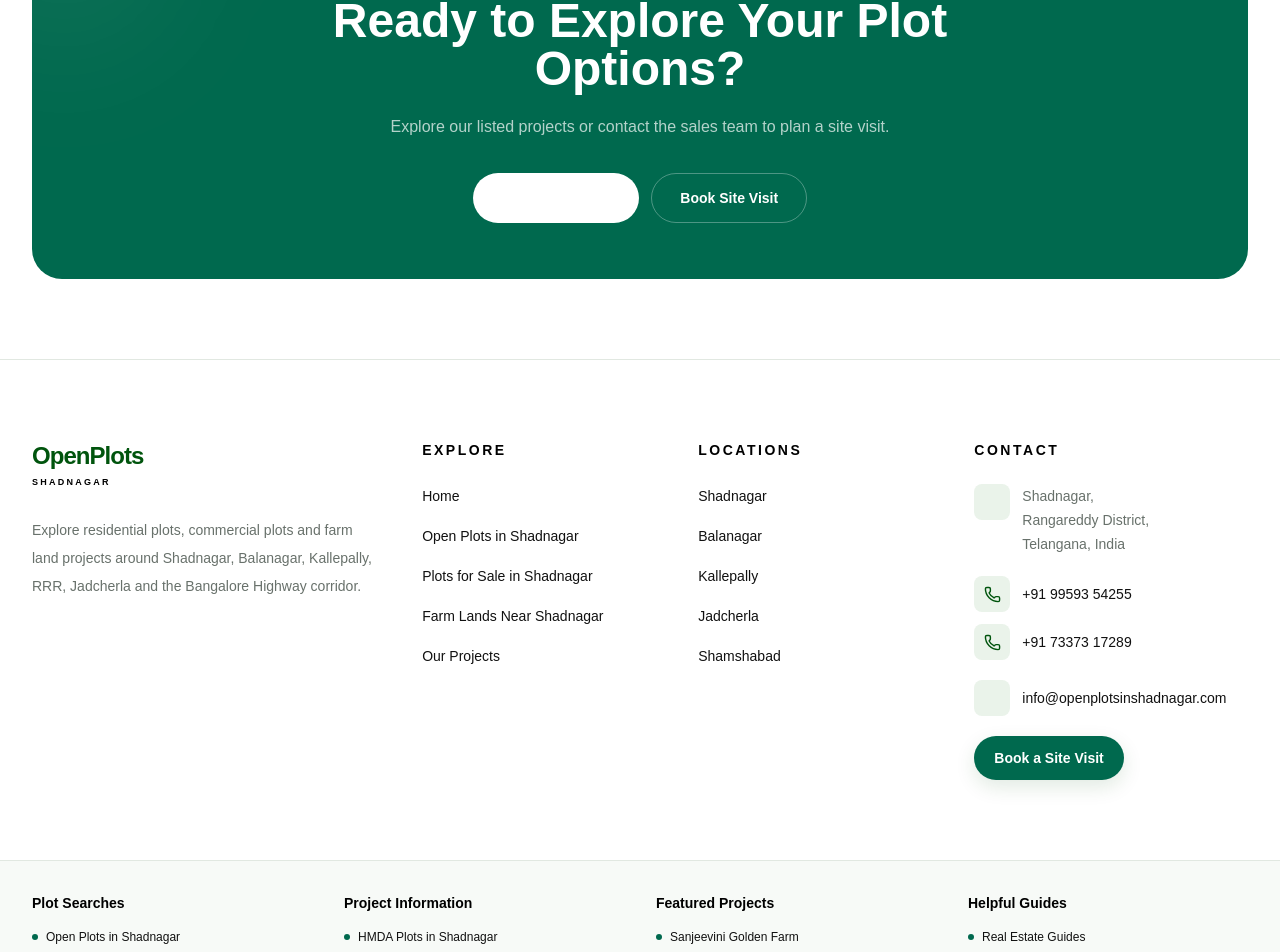
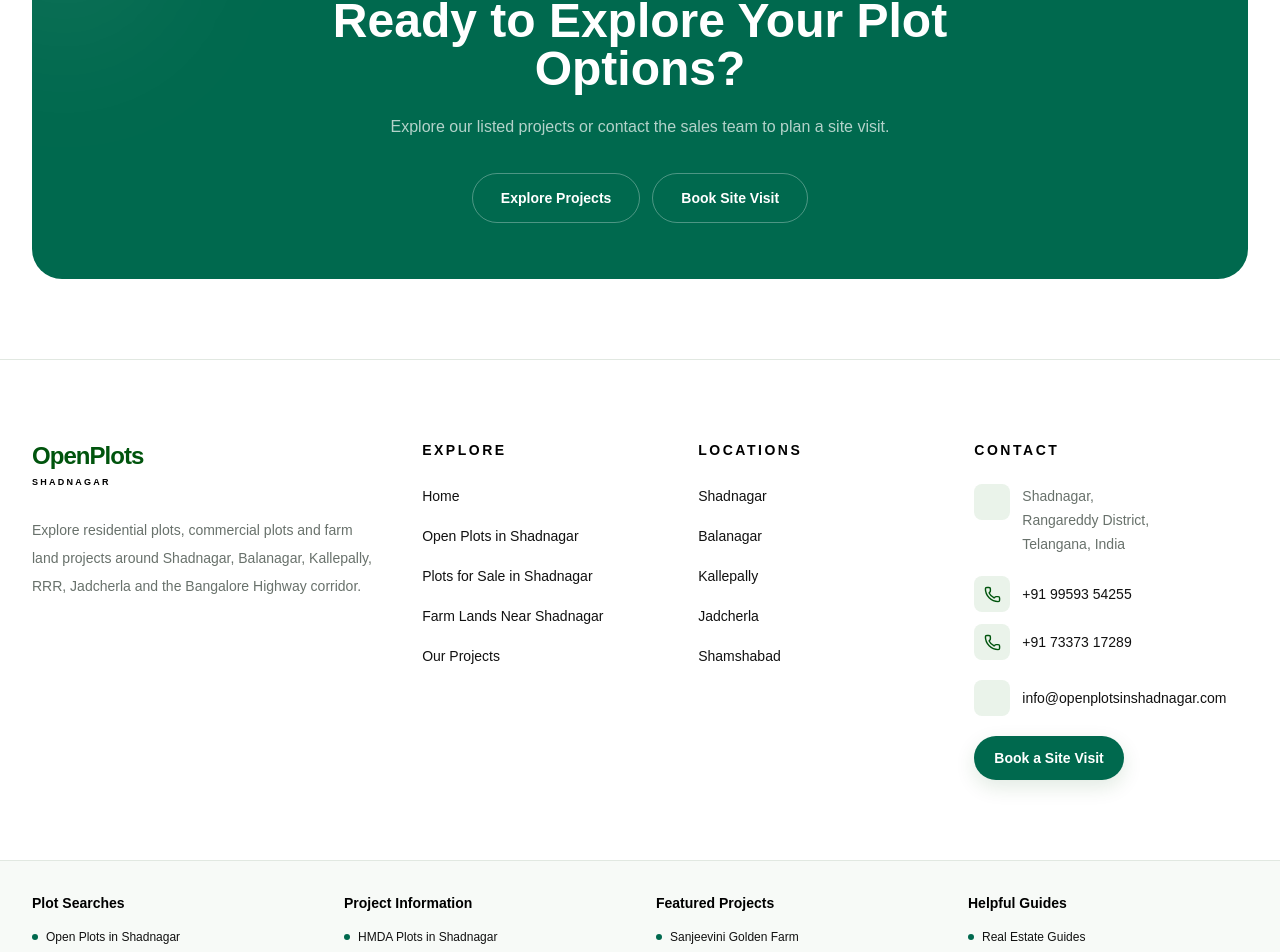
Before and after one commit to residentialplotsandvillas-hub/OpenPlots-Shadnagar, a Next.js app: page / in a window 1280 px wide. Shown: the part 8824-9776 px from the top of the page. Built offline with nearby package versions, Linux system fonts and the light colour scheme.

Commit message:
first commit

```diff
--- a/app/page.tsx
+++ b/app/page.tsx
@@ -766,7 +766,7 @@ export default function HomePage() {
 
                   <Link
                     href="/projects"
-                    className="rounded-full bg-white px-7 py-3.5 text-sm font-semibold text-[#00540D] transition hover:bg-[#f1f6f2]"
+                    className="rounded-full border border-white/30 px-7 py-3.5 text-sm font-semibold text-white transition hover:bg-white/10"
                   >
                     Explore Projects
                   </Link>
```
